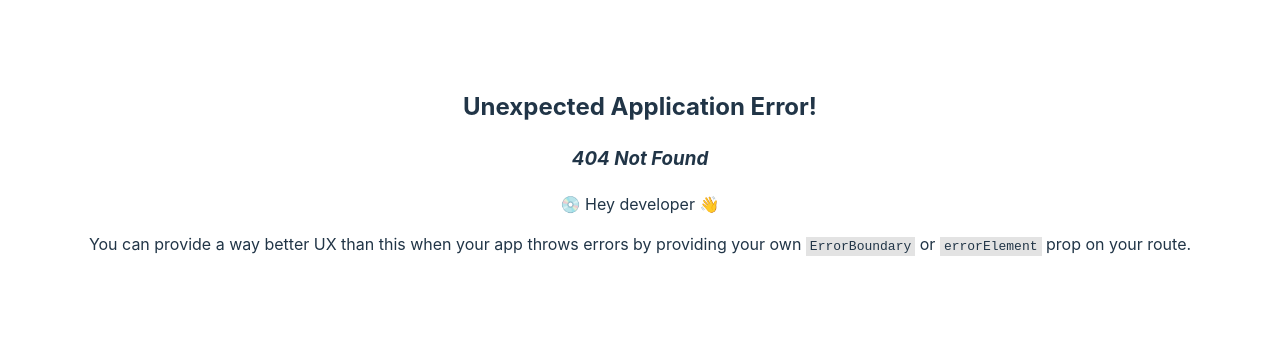
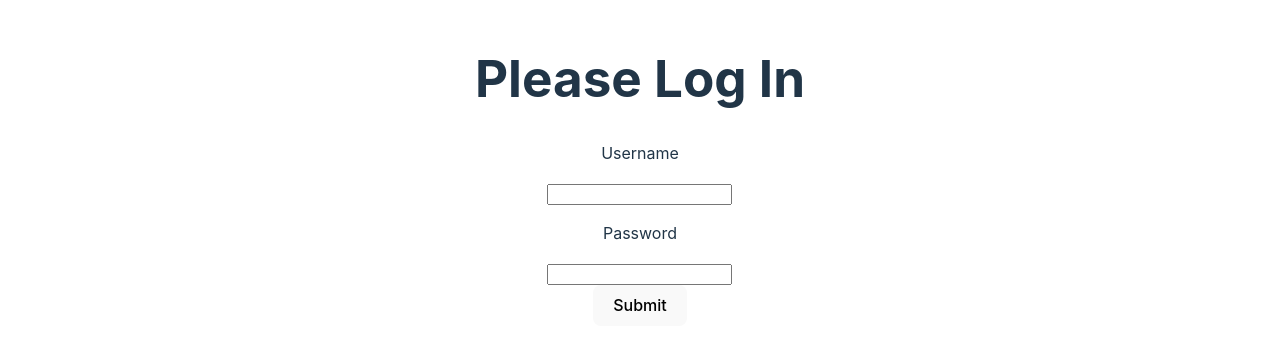
Before and after one commit to ffiore310/projeto-3-frontend, a React (Vite) app in the folder infosport-frontend/: page /login in a window 1280 px wide. Before the commit this address had no page. Shown: the part 229-578 px from the top of the page. Built offline with nearby package versions, Linux system fonts and the light colour scheme.

Commit message:
favoritar e login feitos

```diff
--- a/infosport-frontend/components/cadastro/index.jsx
+++ b/infosport-frontend/components/cadastro/index.jsx
@@ -33,7 +33,7 @@ export default function Cadastro() {
             await axios.request(options);
             console.log("Sucesso ao criar usuário");
             setMsgSucesso(true);
-            setTimeout(() => navigate('/'), 2000);
+            setTimeout(() => navigate('/login'), 2000);
 
         } catch (error) {
             console.error("Falha ao criar usuário", error);
@@ -62,7 +62,7 @@ export default function Cadastro() {
 
             <button type="submit">Sign Up</button>
             <div className="msgSucesso">
-                {msgSucesso && <p>Usuário criado com sucesso! Redirecionando para a Home...</p>}
+                {msgSucesso && <p>Usuário criado com sucesso! Redirecionando para a tela de Login...</p>}
             </div>
             <div className="msgError">
                 {error && <p>{error}</p>}
--- a/infosport-frontend/components/favoritos/index.jsx
+++ b/infosport-frontend/components/favoritos/index.jsx
@@ -1,12 +1,40 @@
+import axios from "axios";
+import { useEffect, useState } from "react";
+
 export default function Favoritos() {
+    const [favoritos, setFavoritos] = useState([]);
+    let token = localStorage.getItem('token');
+
+    function getFavoritos() {
+        const config = {
+            headers: {
+              Authorization: `token ${token}`,
+            },
+          };
+        axios
+            .get("http://localhost:8000/api/favorita/",config)
+            .then((res) => {
+                console.log(res.data);
+                setFavoritos(res.data)
+            });
+        }
+
+    useEffect(() => {
+        getFavoritos();
+        }, []);
+
     return (
         <div className="favoritos">
             <h1>Times Favoritos</h1>
             <div className="timesFavoritos">
-                <div className="time">
-                    <h2>Time 1</h2>
-                    <button>Remover dos Favoritos</button>
-                </div>
+            <ul>
+            {favoritos.map((fav, index) => (
+              <li key={index}>
+                {fav.title}
+                <button onClick={() => desfavorita(fav.sigla)}>Desfavoritar</button>
+              </li>
+            ))}
+            </ul>
             </div>
         </div>
     );
--- /dev/null
+++ b/infosport-frontend/components/login/index.jsx
@@ -0,0 +1,49 @@
+import { useState } from 'react';
+import axios from 'axios';
+// import './style.css';
+import { useNavigate } from 'react-router-dom';
+
+export default function Login() {
+    const [username, setUsername] = useState("");
+    const [password, setPassword] = useState("");
+    const navigate = useNavigate();
+
+    const login = (event) => {
+        event.preventDefault();
+        //TODO: Aqui é com você! Faça a requisição para o backend para a rota api/token/
+        // O retorno da requisição deve ser um token
+        const url = "http://localhost:8000/api/token/"; // URL do endpoint do backend Django
+        const body = {'username': username, "password": password}; // ou qualquer dado específico que o backend precisa
+        axios.post(url, body)
+        .then((response) => {
+            const token = response.data.token;
+            localStorage.setItem('token', token);
+            navigate('/');
+        })
+        }
+
+    return (
+        <div className="login-wrapper">
+            <h1>Please Log In</h1>
+            <form onSubmit={login}>
+                <label>
+                    <p>Username</p>
+                    <input
+                    type="text"
+                    onChange={(event) => setUsername(event.target.value)}
+                    />
+                </label>
+                <label>
+                    <p>Password</p>
+                    <input
+                    type="password"
+                    onChange={(event) => setPassword(event.target.value)}
+                    />
+                </label>
+                <div>
+                    <button type="submit">Submit</button>
+                </div>
+            </form>
+        </div>
+    )
+}
--- a/infosport-frontend/components/times/index.jsx
+++ b/infosport-frontend/components/times/index.jsx
@@ -5,6 +5,7 @@ import { useEffect, useState } from "react";
 
 function Times() {
     const [teams, setTeams] = useState([]);
+    let token = localStorage.getItem('token');
 
     useEffect(() => {
         const options = {
@@ -25,13 +26,31 @@ function Times() {
             });
     }, []);
 
+    function favoritarTime(team) {
+      console.log("Favoritando time", team);
+      const url = "http://localhost:8000/api/favorita/"; // URL do endpoint do backend Django
+      const body = {'name': team}; // ou qualquer dado específico que o backend precisa
+      const config = {
+        headers: {
+          Authorization: `token ${token}`,
+        },
+      };
+      axios.post(url, body, config)
+        .then((res) => {
+          console.log(res.data);
+        });
+    }
+
 
       return (
         <div>
           <h1>Nomes dos Times:</h1>
           <ul>
             {teams.map((team, index) => (
-              <li key={index}>{team}</li>
+              <li key={index}>
+                {team}
+                <button onClick={() => favoritarTime(team)}>Favoritar</button>
+              </li>
             ))}
           </ul>
         </div>
--- a/infosport-frontend/src/App.jsx
+++ b/infosport-frontend/src/App.jsx
@@ -1,12 +1,14 @@
 
 import './App.css'
 import Header from '../components/header'
+import Times from '../components/times'
 
 function App() {
 
   return (
     <div>
       <Header />
+      <Times />
     </div>
   )
 }
```
Also changed, not shown: infosport-frontend/src/main.jsx (+6 -1 lines).
